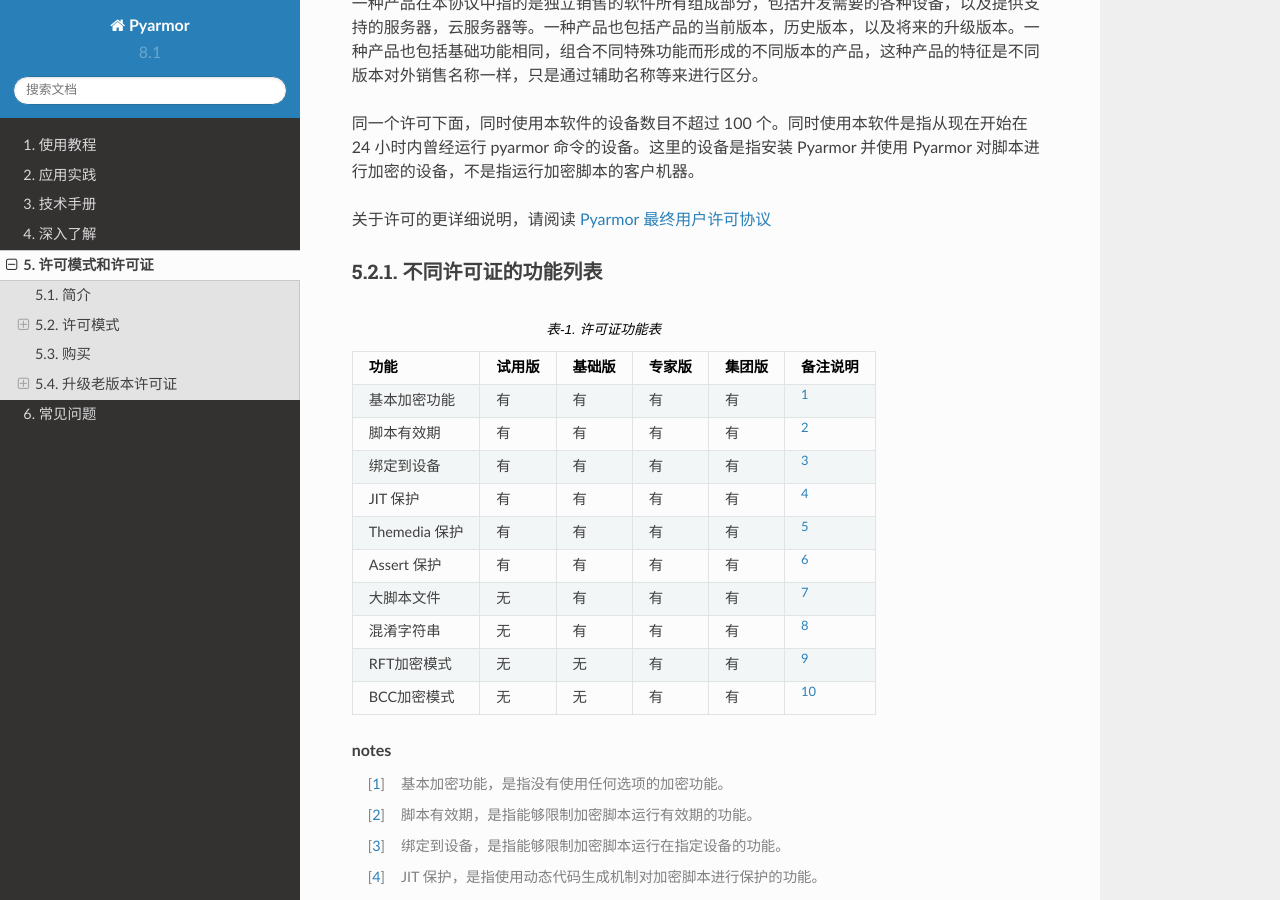
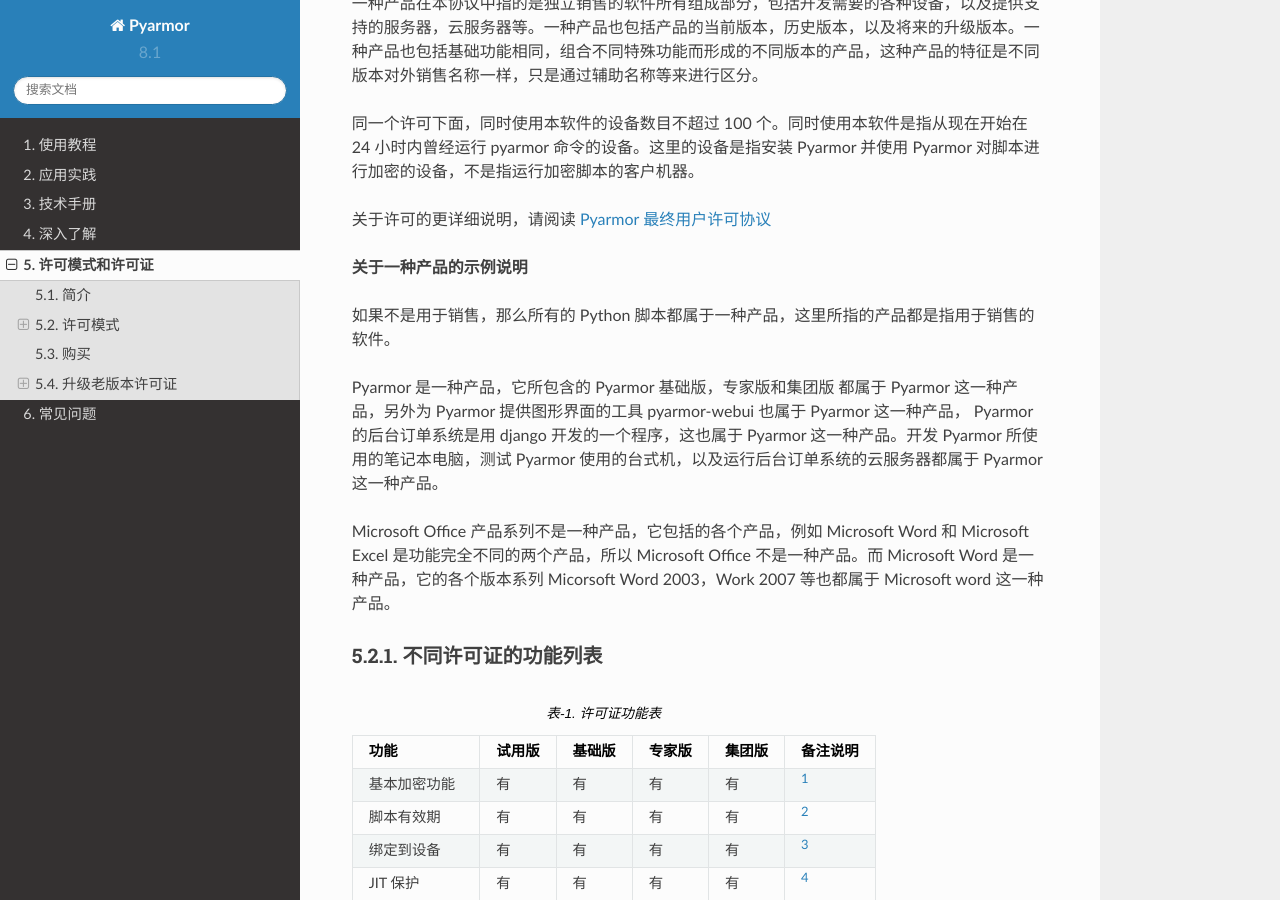
Before and after one commit to dashingsoft/pyarmor-docs-zh, a Sphinx documentation site: the page built from docs/licenses.rst, in a window 1280 px wide and 900 px high, scrolled down 1350 px. Built offline with Sphinx 7.4.7 and the Read the Docs theme 2.0.0, drawn with Linux system fonts in a browser that asks for light colours; pages that are not in the unit, such as notebooks, are missing from menus.

Commit message:
Explain one product

```diff
--- a/docs/licenses.rst
+++ b/docs/licenses.rst
@@ -54,6 +54,14 @@
 同一个许可下面，同时使用本软件的设备数目不超过 100 个。同时使用本软件是指从现在开始在 24 小时内曾经运行 pyarmor 命令的设备。这里的设备是指安装 Pyarmor 并使用 Pyarmor 对脚本进行加密的设备，不是指运行加密脚本的客户机器。
 
 关于许可的更详细说明，请阅读 `Pyarmor 最终用户许可协议`_
+
+**关于一种产品的示例说明**
+
+如果不是用于销售，那么所有的 Python 脚本都属于一种产品，这里所指的产品都是指用于销售的软件。
+
+Pyarmor 是一种产品，它所包含的 Pyarmor 基础版，专家版和集团版 都属于 Pyarmor 这一种产品，另外为 Pyarmor 提供图形界面的工具 pyarmor-webui 也属于 Pyarmor 这一种产品， Pyarmor 的后台订单系统是用 django 开发的一个程序，这也属于 Pyarmor 这一种产品。开发 Pyarmor 所使用的笔记本电脑，测试 Pyarmor 使用的台式机，以及运行后台订单系统的云服务器都属于 Pyarmor 这一种产品。
+
+Microsoft Office 产品系列不是一种产品，它包括的各个产品，例如 Microsoft Word 和 Microsoft Excel 是功能完全不同的两个产品，所以 Microsoft Office 不是一种产品。而 Microsoft Word 是一种产品，它的各个版本系列 Micorsoft Word 2003，Work 2007 等也都属于 Microsoft word 这一种产品。
 
 不同许可证的功能列表
 --------------------
```
